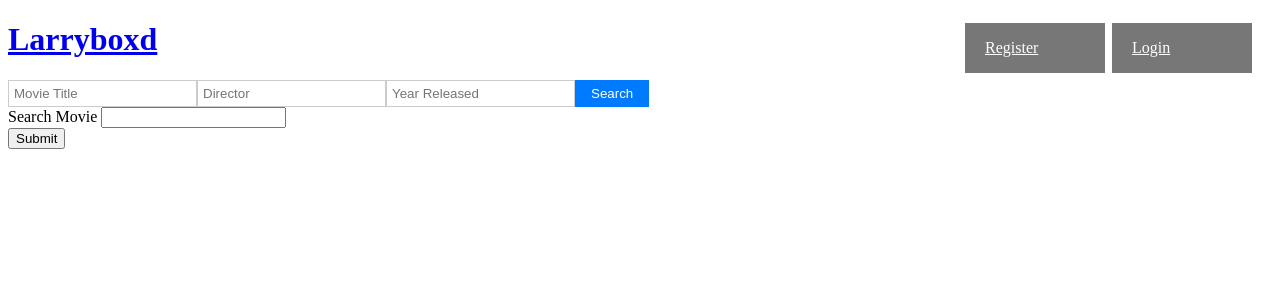
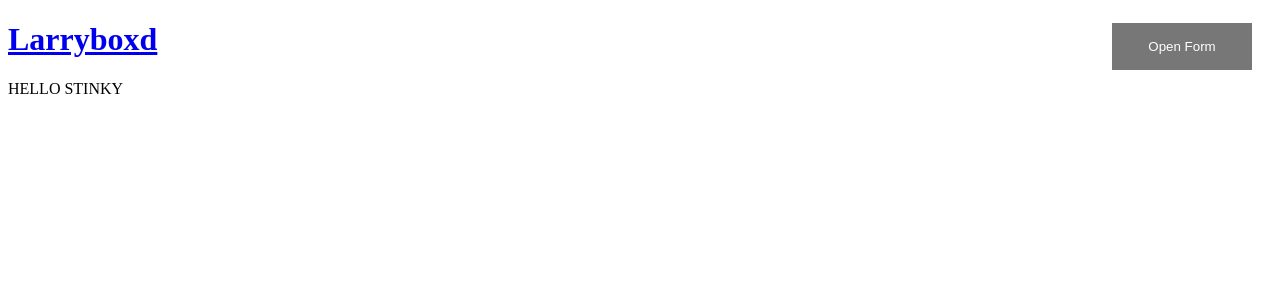
Before and after one commit to LandonPyko/larryboxd, a PHP site: page /frontpage.html in a window 1280 px wide. Shown: the top 300 px of the page. Run offline with PHP 8.4, Linux system fonts and the light colour scheme.

```diff
--- a/formhandle.php
+++ b/formhandle.php
@@ -1,4 +1,8 @@
 <?php
+
+
+
+	echo $_POST["email"]
 // Connect to MySQL server, select database
 	$conn = mysql_connect('mysql.eecs.ku.edu', '447s24_k801a197', 'aex4Voer')
     		or die('Could not connect: ' . mysql_error());
--- a/frontpage.html
+++ b/frontpage.html
@@ -7,24 +7,32 @@
 <body>
 <h1><a href="frontpage.html">Larryboxd</a></h1>
  <!-- Login Button -->
- <a class="login-button" href="login.php">Login</a>
+ <button class="open-button" onclick="openForm()">Open Form</button>
 
-<!-- Register Button -->
-<a class="register-button" href="register.php">Register</a>
+<div class="form-popup" id="myForm">
+  <form action="formhandle.php" class="form-container" method = "POST">
+    <h1>Login</h1>
 
-<!-- Andy's Search Bar -->
-<div class="search-bar">
-  <input type="text" class="search-field" placeholder="Movie Title">
-  <input type="text" class="search-field" placeholder="Director">
-  <input type="text" class="search-field" placeholder="Year Released">
-  <button class="search-button">Search</button>
+    <label for="email"><b>Email</b></label>
+    <input type="text" placeholder="Enter Email" name="email" required>
+
+    <label for="psw"><b>Password</b></label>
+    <input type="password" placeholder="Enter Password" name="psw" required>
+
+    <button type="submit" class="btn">Login</button>
+    <button type="button" class="btn cancel" onclick="closeForm()">Close</button>
+  </form>
 </div>
+<!-- Open/Close Popup Scripts -->
+<script>
+function openForm() {
+  document.getElementById("myForm").style.display = "block";
+}
 
-<!-- Alternative Search Bar -->
-<form action="search.php" method="post">
-  Search Movie <input type="text" name="movie_search"><br>
-  <input type="submit">
-</form>
-
+function closeForm() {
+  document.getElementById("myForm").style.display = "none";
+}
+</script>
+<p>HELLO STINKY</p>
 </body>
 </html>
--- a/logout.php
+++ /dev/null
@@ -1,6 +0,0 @@
-<?php
-session_start();
-session_destroy();
-header("Location: login.php");
-exit();
-?>
--- a/style.css
+++ b/style.css
@@ -1,6 +1,7 @@
 {box-sizing: border-box;}
 
-.login-button {
+/* Button used to open the contact form - fixed at the top right of the page */
+.open-button {
     background-color: #555;
     color: white;
     padding: 16px 20px;
@@ -8,40 +9,61 @@
     cursor: pointer;
     opacity: 0.8;
     position: fixed;
-    top: 23px;
+    top: 23px; /* Changed from bottom to top */
     right: 28px;
-    width: 100px;
+    width: 140px;
   }
 
-.register-button {
-    background-color: #555;
-    color: white;
-    padding: 16px 20px;
-    border: none;
-    cursor: pointer;
-    opacity: 0.8;
+  /* The popup form - hidden by default */
+  .form-popup {
+    display: none;
     position: fixed;
-    top: 23px;
-    right: 175px;
-    width: 100px;
+    top: 0; /* Changed from bottom to top */
+    right: 15px;
+    border: 3px solid #f1f1f1;
+    z-index: 9;
   }
 
-.search-bar {
-    display: flex;
-    align-items: center;
-  }
-  .search-field {
-    padding: 5px;
-    border: 1px solid #ccc;
+/* Add styles to the form container */
+.form-container {
+  max-width: 300px;
+  padding: 10px;
+  background-color: white;
+}
 
-    outline: none;
-  }
-  .search-button {
-    padding: 6px 16px;
-    background-color: #007bff;
-    color: #fff;
-    border: none;
+/* Full-width input fields */
+.form-container input[type=text], .form-container input[type=password] {
+  width: 100%;
+  padding: 15px;
+  margin: 5px 0 22px 0;
+  border: none;
+  background: #f1f1f1;
+}
 
-    cursor: pointer;
-    outline: none;
-  }
+/* When the inputs get focus, do something */
+.form-container input[type=text]:focus, .form-container input[type=password]:focus {
+  background-color: #ddd;
+  outline: none;
+}
+
+/* Set a style for the submit/login button */
+.form-container .btn {
+  background-color: #04AA6D;
+  color: white;
+  padding: 16px 20px;
+  border: none;
+  cursor: pointer;
+  width: 100%;
+  margin-bottom:10px;
+  opacity: 0.8;
+}
+
+/* Add a red background color to the cancel button */
+.form-container .cancel {
+  background-color: red;
+}
+
+/* Add some hover effects to buttons */
+.form-container .btn:hover, .open-button:hover {
+  opacity: 1;
+}
```
Also changed, not shown: handling.js (deleted, +0 -29 lines), login.php (deleted, +0 -41 lines), package.json (deleted, +0 -15 lines), register.php (deleted, +0 -33 lines), search.php (deleted, +0 -22 lines), package-lock.json (deleted), 1 other file.
